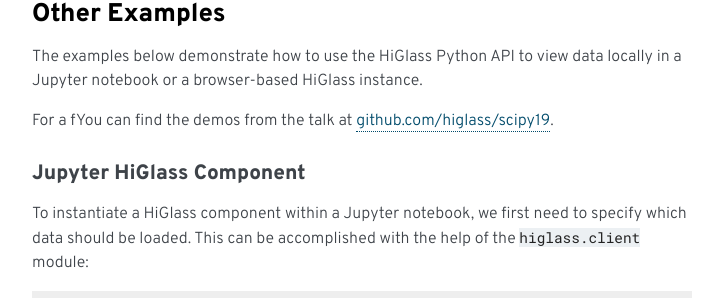
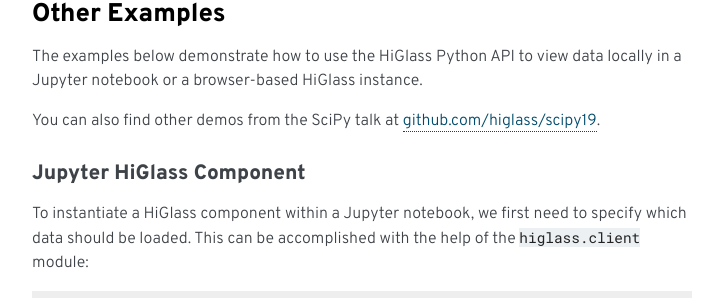
Before and after one commit to higlass/higlass-python, a Sphinx documentation site: the page built from docs/getting_started.rst, in a window 1280 px wide and 900 px high, scrolled down 2798 px. Shown: the part 149-447 px from the top of the window, without its empty margins (388-1111 px from the left). Built offline with Sphinx 7.4.7, drawn with Linux system fonts in a browser that asks for light colours; formulas are drawn with MathJax 3.

Commit message:
Fixed small grammo in the docs

```diff
--- a/docs/getting_started.rst
+++ b/docs/getting_started.rst
@@ -167,7 +167,7 @@ Other Examples
 The examples below demonstrate how to use the HiGlass Python API to view data
 locally in a Jupyter notebook or a browser-based HiGlass instance.
 
-For a fYou can find the demos from the talk at `github.com/higlass/scipy19 <https://github.com/higlass/scipy19>`_.
+You can also find other demos from the SciPy talk at `github.com/higlass/scipy19 <https://github.com/higlass/scipy19>`_.
 
 Jupyter HiGlass Component
 ^^^^^^^^^^^^^^^^^^^^^^^^^
```
